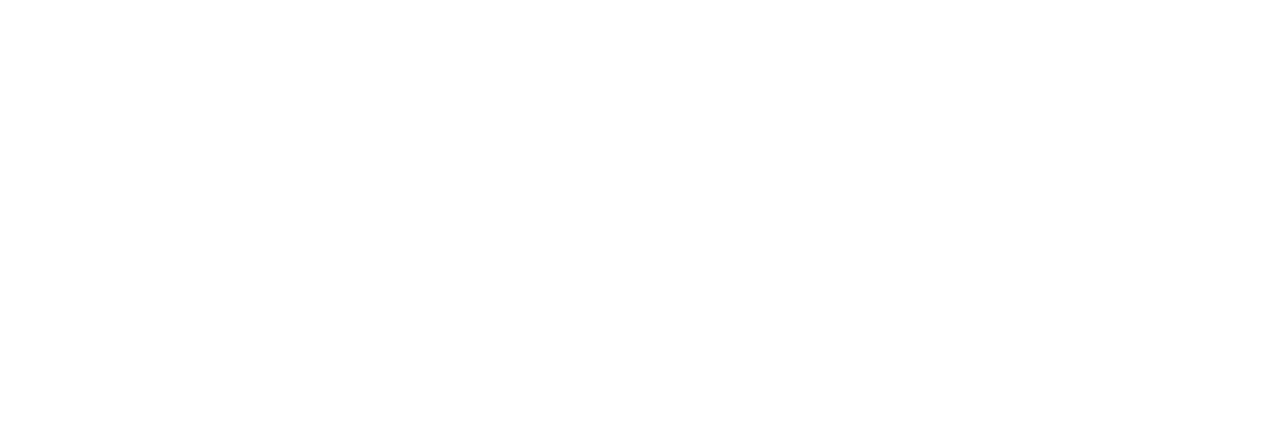
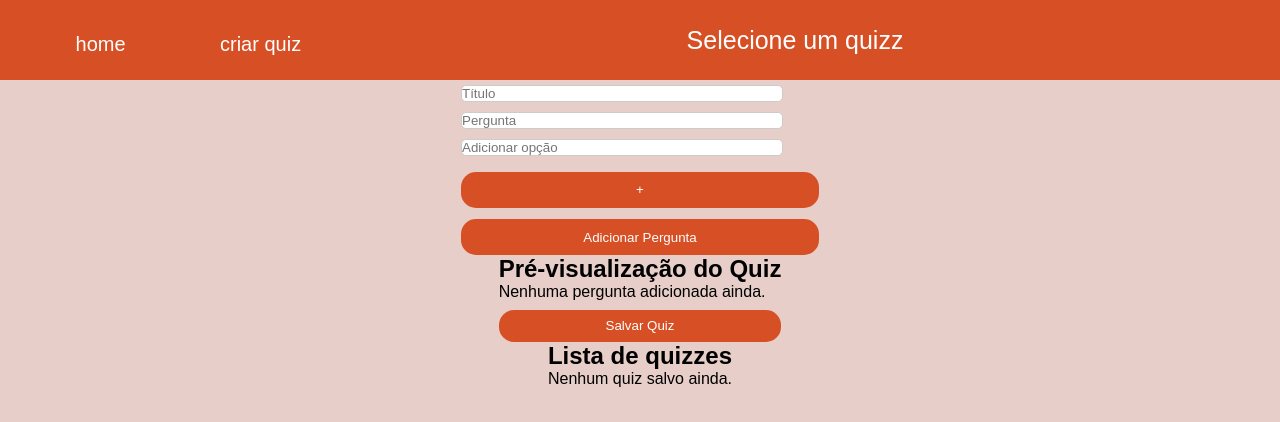
Before and after one commit to mabiiak/pex-quiz, a React (Vite) app: page /criar in a window 1280 px wide. Shown: the top 422 px of the page. Built offline with nearby package versions, Linux system fonts and the light colour scheme.

Commit message:
componente quiz create

```diff
--- a/src/QuizCreation.jsx
+++ b/src/QuizCreation.jsx
@@ -1,2 +1,153 @@
+import { useState, useEffect } from "react";
+import { v4 as uuidv4 } from "uuid";
+import Header from "./Header";
+
 export default function QuizCreation({ selecionado, setSelecionado }) {
+  // 🟢 Agora carregamos os quizzes diretamente ao inicializar o estado
+  const [quizzes, setQuizzes] = useState(() => {
+    const quizzesSalvos = localStorage.getItem("quizzes");
+    return quizzesSalvos ? JSON.parse(quizzesSalvos) : [];
+  });
+
+  const [titulo, setTitulo] = useState("");
+  const [perguntas, setPerguntas] = useState([]);
+  const [novaPergunta, setNovaPergunta] = useState("");
+  const [novaOpcao, setNovaOpcao] = useState("");
+  const [opcoes, setOpcoes] = useState([]);
+
+  // 🟢 Atualiza o localStorage sempre que quizzes for modificado
+  useEffect(() => {
+    localStorage.setItem("quizzes", JSON.stringify(quizzes));
+  }, [quizzes]);
+
+  const addOption = () => {
+    if (novaOpcao.trim()) {
+      setOpcoes([...opcoes, { selecionado: false, texto: novaOpcao }]);
+      setNovaOpcao("");
+    }
+  };
+
+  const addQuestion = () => {
+    if (novaPergunta.trim() && opcoes.length > 0) {
+      const novaPerguntaObj = { id: uuidv4(), pergunta: novaPergunta, opcoes };
+      setPerguntas([...perguntas, novaPerguntaObj]);
+      setNovaPergunta("");
+      setOpcoes([]);
+    }
+  };
+
+  const handleSave = () => {
+    if (titulo.trim() && perguntas.length > 0) {
+      const novoQuiz = { id: uuidv4(), titulo, perguntas };
+      setQuizzes((prevQuizzes) => [...prevQuizzes, novoQuiz]); // Atualiza corretamente
+      setTitulo("");
+      setPerguntas([]);
+    }
+  };
+
+  return (
+    <div className="container">
+      <Header selecionado={selecionado} />
+
+      <div className="quiz-box">
+        <div className="content">
+          <input
+            type="text"
+            placeholder="Título"
+            className="input-field"
+            value={titulo}
+            onChange={(e) => setTitulo(e.target.value)}
+          />
+          <input
+            type="text"
+            placeholder="Pergunta"
+            className="input-field"
+            value={novaPergunta}
+            onChange={(e) => setNovaPergunta(e.target.value)}
+          />
+          <div className="options-container">
+            <input
+              type="text"
+              placeholder="Adicionar opção"
+              className="option-input"
+              value={novaOpcao}
+              onChange={(e) => setNovaOpcao(e.target.value)}
+            />
+            <button onClick={addOption}>+</button>
+          </div>
+          <ul>
+            {opcoes.map((opt, index) => (
+              <li key={index}>
+                <input
+                  type="radio"
+                  name="answer"
+                  onChange={() => {
+                    setOpcoes(opcoes.map((o, i) => ({ ...o, selecionado: i === index })));
+                  }}
+                  checked={opt.selecionado}
+                />
+                {opt.texto}
+              </li>
+            ))}
+          </ul>
+          <button onClick={addQuestion}>Adicionar Pergunta</button>
+        </div>
+      </div>
+
+      {/* Pré-visualização */}
+      <div className="preview">
+        <h2>Pré-visualização do Quiz</h2>
+        {perguntas.length === 0 ? (
+          <p>Nenhuma pergunta adicionada ainda.</p>
+        ) : (
+          perguntas.map((q, i) => (
+            <div key={q.id} className="question-preview">
+              <p><strong>Pergunta {i + 1}:</strong> {q.pergunta}</p>
+              <ul>
+                {q.opcoes.map((opt, j) => (
+                  <li key={j} style={{ fontWeight: opt.selecionado ? "bold" : "normal" }}>{opt.texto}</li>
+                ))}
+              </ul>
+            </div>
+          ))
+        )}
+        <button className="save-button" onClick={handleSave} disabled={!titulo || perguntas.length === 0}>
+          Salvar Quiz
+        </button>
+      </div>
+
+      {/* Lista de quizzes salvos */}
+      <div className="quiz-list">
+        <h2>Lista de quizzes</h2>
+        {quizzes.length === 0 ? (
+          <p>Nenhum quiz salvo ainda.</p>
+        ) : (
+          quizzes.map((quiz) => (
+            <div key={quiz.id} className="quiz-item">
+              <h3>{quiz.titulo}</h3>
+
+              {quiz.perguntas.map((q, i) => (
+                <div key={i}>
+                  <p><strong>Pergunta:</strong> {q.pergunta}</p>
+                  <ul>
+                    {q.opcoes.map((opt, j) => (
+                      <li key={j} style={{ fontWeight: opt.selecionado ? "bold" : "normal" }}>{opt.texto}</li>
+                    ))}
+                  </ul>
+                </div>
+              ))}
+              <label>
+                Selecionar Quizz
+                <input
+                  type="checkbox"
+                  checked={selecionado?.id === quiz.id}
+                  onChange={() => setSelecionado(quiz)}
+                />
+              </label>
+            </div>
+          ))
+        )}
+      </div>
+    </div>
+  );
 }
```
